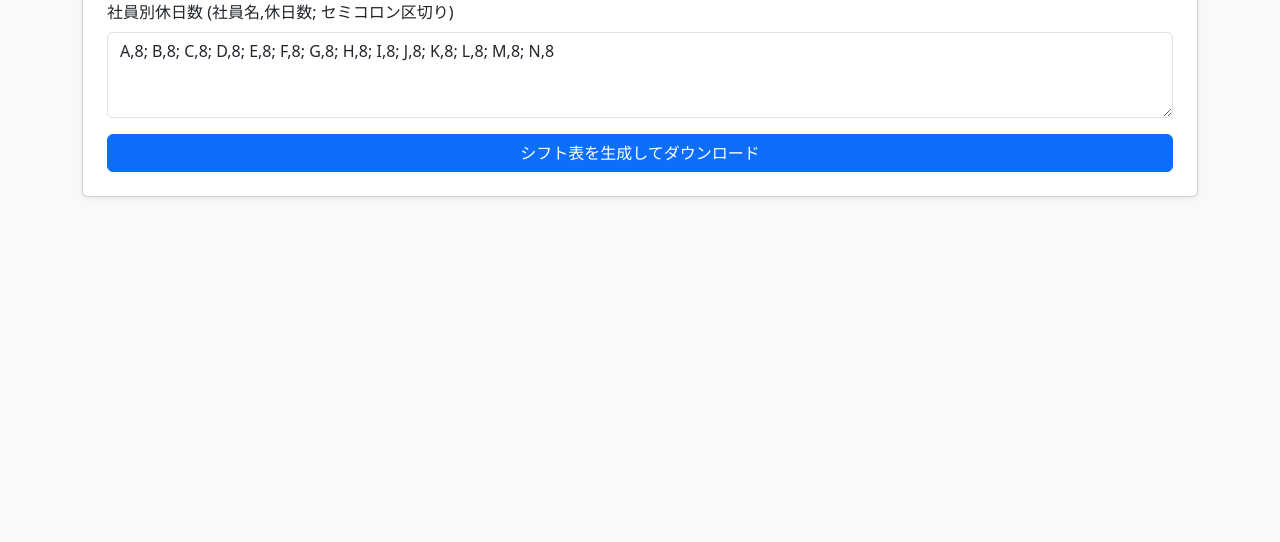
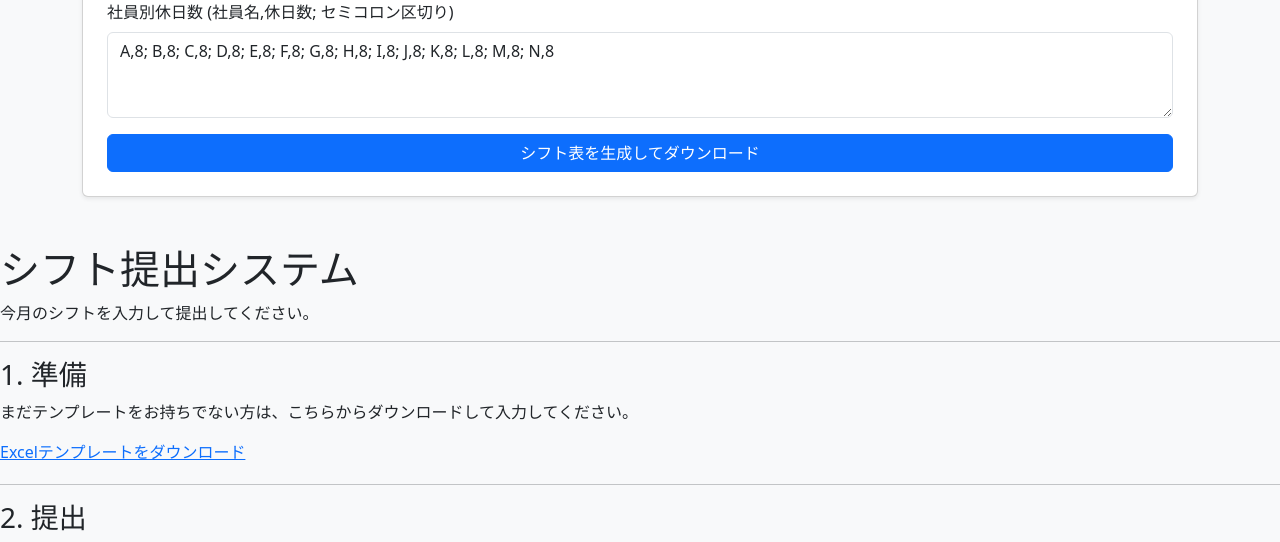
Before and after one commit to masakazu268/shift-commit, a Flask app: page / in a window 1280 px wide. Shown: the part 647-1189 px from the top of the page. Before the commit the page ends 845 px from the top, so only its background shows below. Run offline with Flask 3, Linux system fonts and the light colour scheme.

Commit message:
shift-template-HTML

```diff
--- a/templates/index.html
+++ b/templates/index.html
@@ -44,4 +44,24 @@
         </form>
     </div>
 </body>
+<body>
+    <h1>シフト提出システム</h1>
+    <p>今月のシフトを入力して提出してください。</p>
+
+    <hr>
+
+    <div style="margin-bottom: 20px;">
+        <h3>1. 準備</h3>
+        <p>まだテンプレートをお持ちでない方は、こちらからダウンロードして入力してください。</p>
+        <a href="{{ url_for('static', filename='excel/shift_template.xlsx') }}" download>
+            Excelテンプレートをダウンロード
+        </a>
+    </div>
+
+    <hr>
+
+    <div>
+        <h3>2. 提出</h3>
+        </div>
+</body>
 </html>
```
Also changed, not shown: 2 other files.
